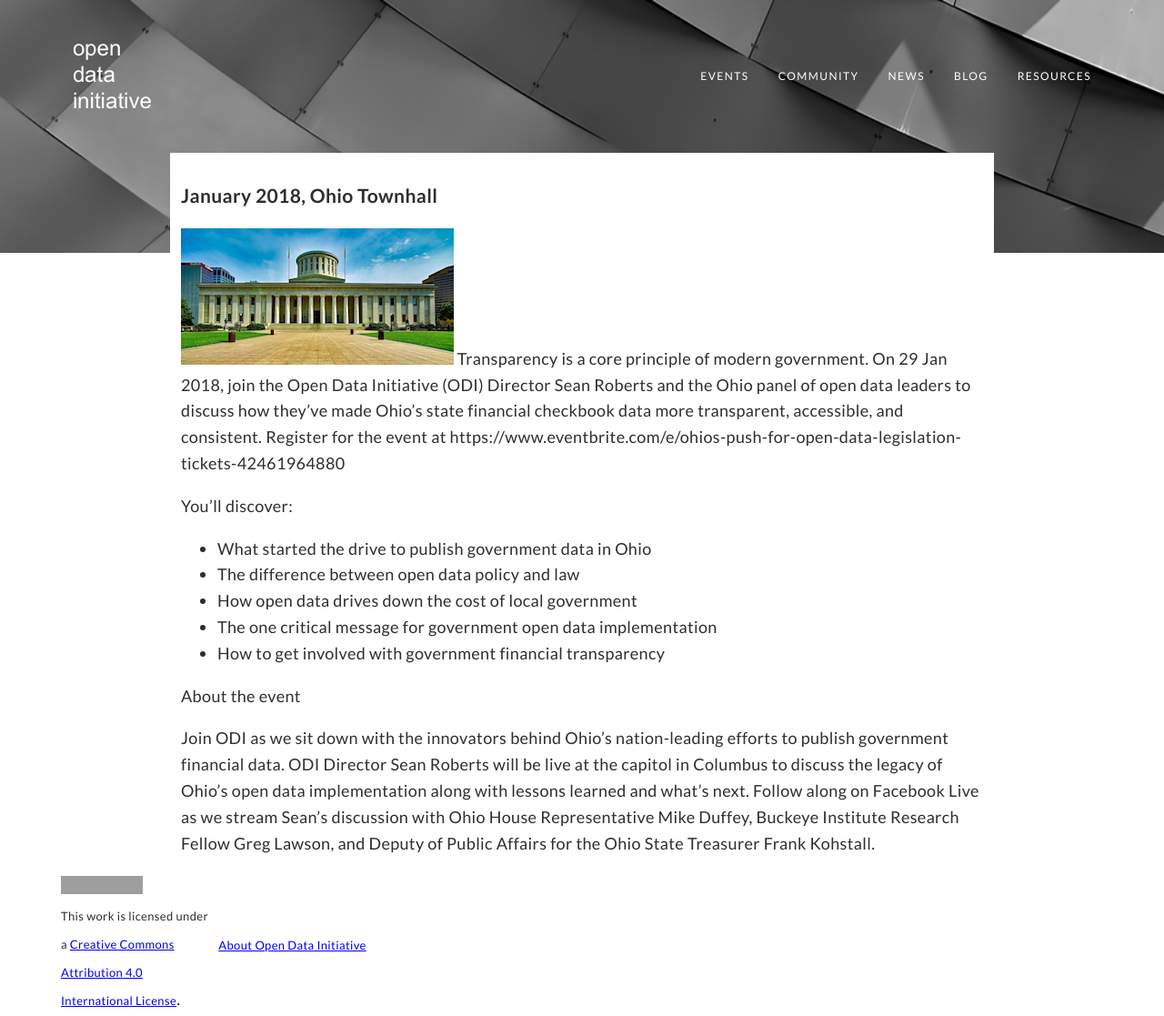
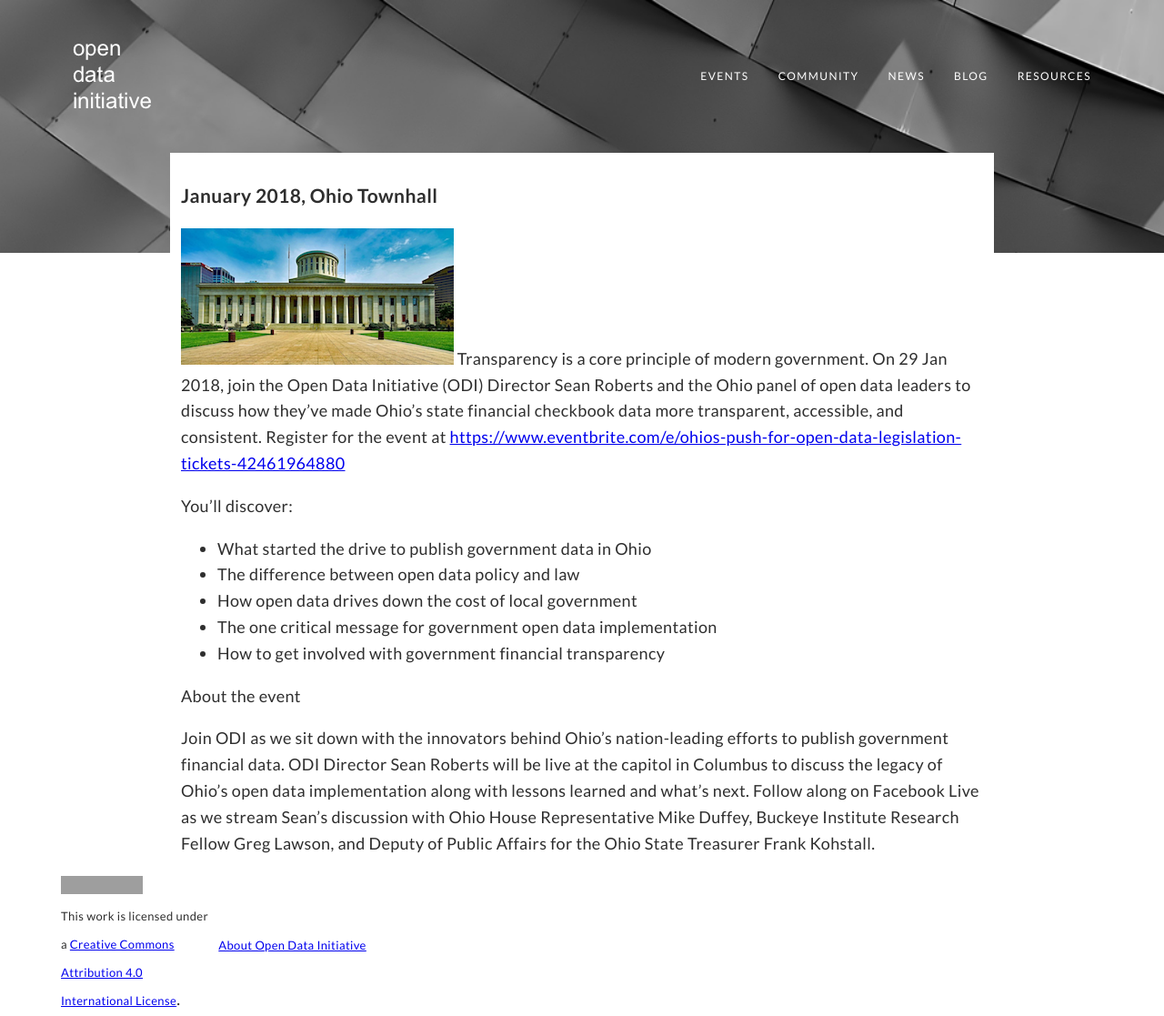
Before and after one commit to opendatainitiative/opendatainitiative.github.io, a Jekyll site: the page built from _posts/2018-01-29-ohio-townhall.md, in a window 1280 px wide. Shown: the whole page at 91% size. Built offline with Jekyll 4.4.1, drawn with Linux system fonts in a browser that asks for light colours; part of the change alters nothing that is shown; grey boxes are pictures that could not be loaded.

```diff
--- a/_posts/2018-01-29-ohio-townhall.md
+++ b/_posts/2018-01-29-ohio-townhall.md
@@ -6,7 +6,7 @@ categories: events
 ---
 <h3>January 2018, Ohio Townhall</h3>
 <img src="/assets/img/ohio-state-capital.png" alt="January 2018 Ohio Townhall">
-Transparency is a core principle of modern government. On 29 Jan 2018, join the Open Data Initiative (ODI) Director Sean Roberts and the Ohio panel of open data leaders to discuss how they’ve made Ohio’s state financial checkbook data more transparent, accessible, and consistent. Register for the event at https://www.eventbrite.com/e/ohios-push-for-open-data-legislation-tickets-42461964880
+Transparency is a core principle of modern government. On 29 Jan 2018, join the Open Data Initiative (ODI) Director Sean Roberts and the Ohio panel of open data leaders to discuss how they’ve made Ohio’s state financial checkbook data more transparent, accessible, and consistent. Register for the event at [https://www.eventbrite.com/e/ohios-push-for-open-data-legislation-tickets-42461964880](https://www.eventbrite.com/e/ohios-push-for-open-data-legislation-tickets-42461964880)
 
 You'll discover:
 - What started the drive to publish government data in Ohio
```
